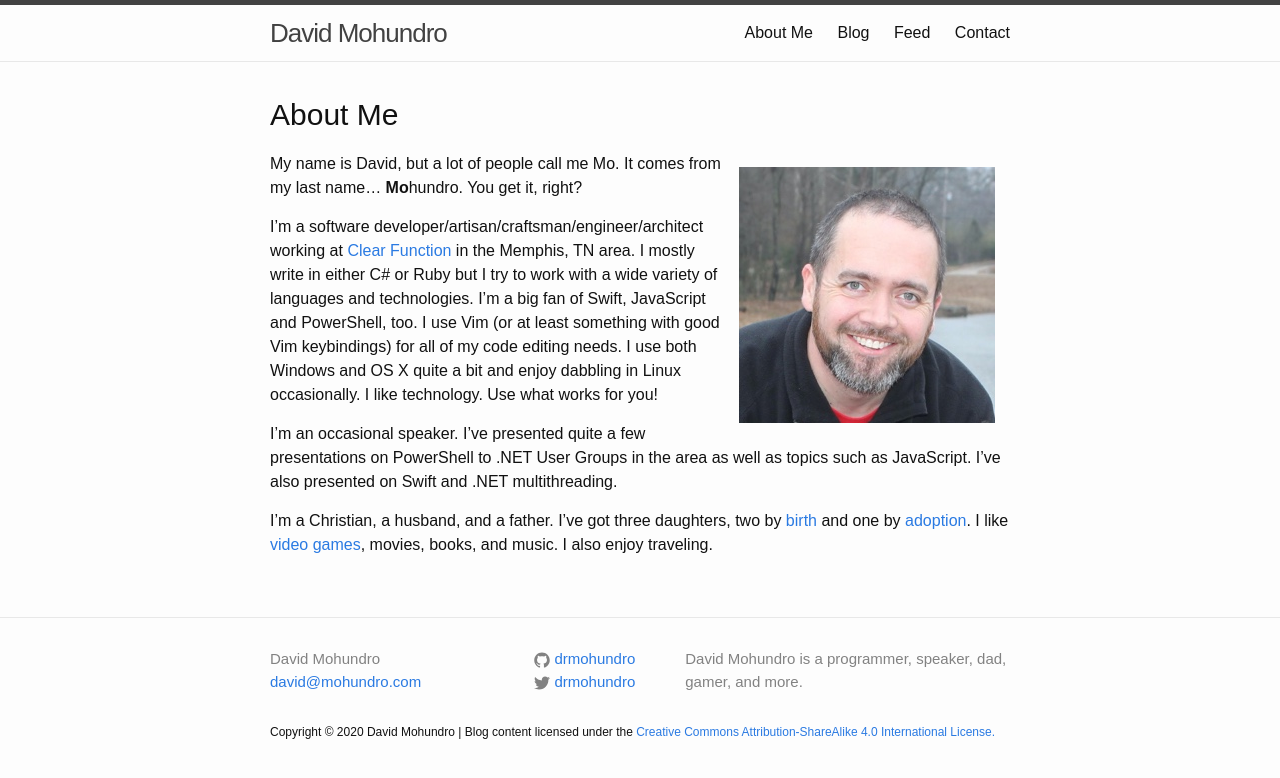
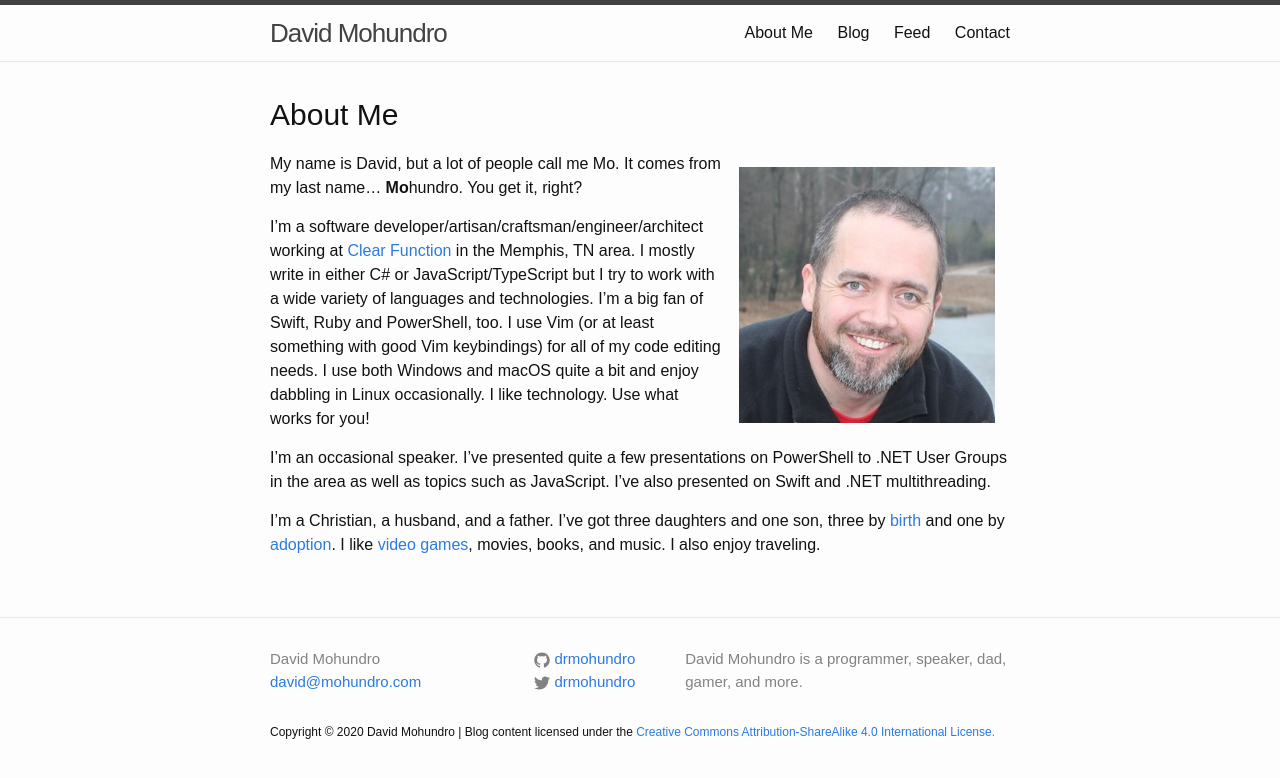
Before and after one commit to drmohundro/drmohundro.github.io, a Jekyll site: the page built from about.md, in a window 1280 px wide. Shown: the top 778 px of the page. Built offline with Jekyll 4.4.1, drawn with Linux system fonts in a browser that asks for light colours.

Commit message:
fix: correct about me page

```diff
--- a/about.md
+++ b/about.md
@@ -6,23 +6,18 @@ permalink: /about/
 
 <img src="/images/me.jpg" alt="It's a picture of me." class="photo" />
 
-My name is David, but a lot of people call me Mo. It comes from my last
-name... **Mo**hundro. You get it, right?
+My name is David, but a lot of people call me Mo. It comes from my last name... **Mo**hundro. You get it, right?
 
-I'm a software developer/artisan/craftsman/engineer/architect working at [Clear
-Function](http://clearfunction.com/) in the Memphis, TN area. I mostly write in
-either C# or Ruby but I try to work with a wide variety of languages and
-technologies. I'm a big fan of Swift, JavaScript and PowerShell, too.  I use
-Vim (or at least something with good Vim keybindings) for all of my code
-editing needs. I use both Windows and OS X quite a bit and enjoy dabbling in
-Linux occasionally. I like technology.  Use what works for you!
+I'm a software developer/artisan/craftsman/engineer/architect working at [Clear Function](http://clearfunction.com/) in
+the Memphis, TN area. I mostly write in either C# or JavaScript/TypeScript but I try to work with a wide variety of
+languages and technologies. I'm a big fan of Swift, Ruby and PowerShell, too. I use Vim (or at least something with good
+Vim keybindings) for all of my code editing needs. I use both Windows and macOS quite a bit and enjoy dabbling in Linux
+occasionally. I like technology. Use what works for you!
 
-I'm an occasional speaker. I've presented quite a few presentations on
-PowerShell to .NET User Groups in the area as well as topics such as
-JavaScript. I've also presented on Swift and .NET multithreading.
+I'm an occasional speaker. I've presented quite a few presentations on PowerShell to .NET User Groups in the area as
+well as topics such as JavaScript. I've also presented on Swift and .NET multithreading.
 
-I'm a Christian, a husband, and a father. I've got three daughters, two by
+I'm a Christian, a husband, and a father. I've got three daughters and one son, three by
 [birth](/blog/2011/06/24/introducing-daila-joy/) and one by
-[adoption](/blog/2014/04/01/adoption-and-my-second-daughter/). I like
-[video games](http://doctormo.tumblr.com/), movies, books, and
-music. I also enjoy traveling.
+[adoption](/blog/2014/04/01/adoption-and-my-second-daughter/). I like [video games](http://doctormo.tumblr.com/),
+movies, books, and music. I also enjoy traveling.
```
Also changed, not shown: Gemfile.lock.
